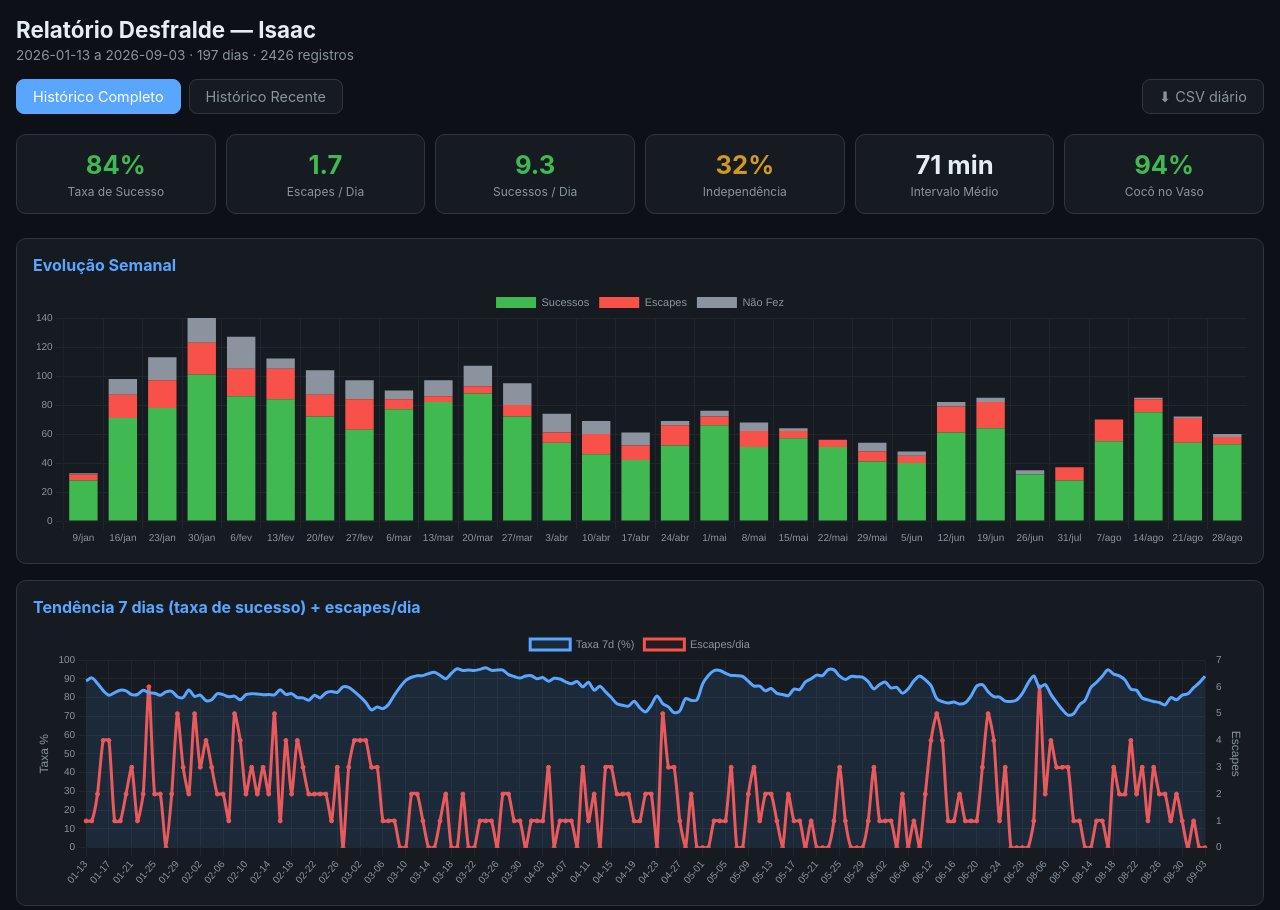
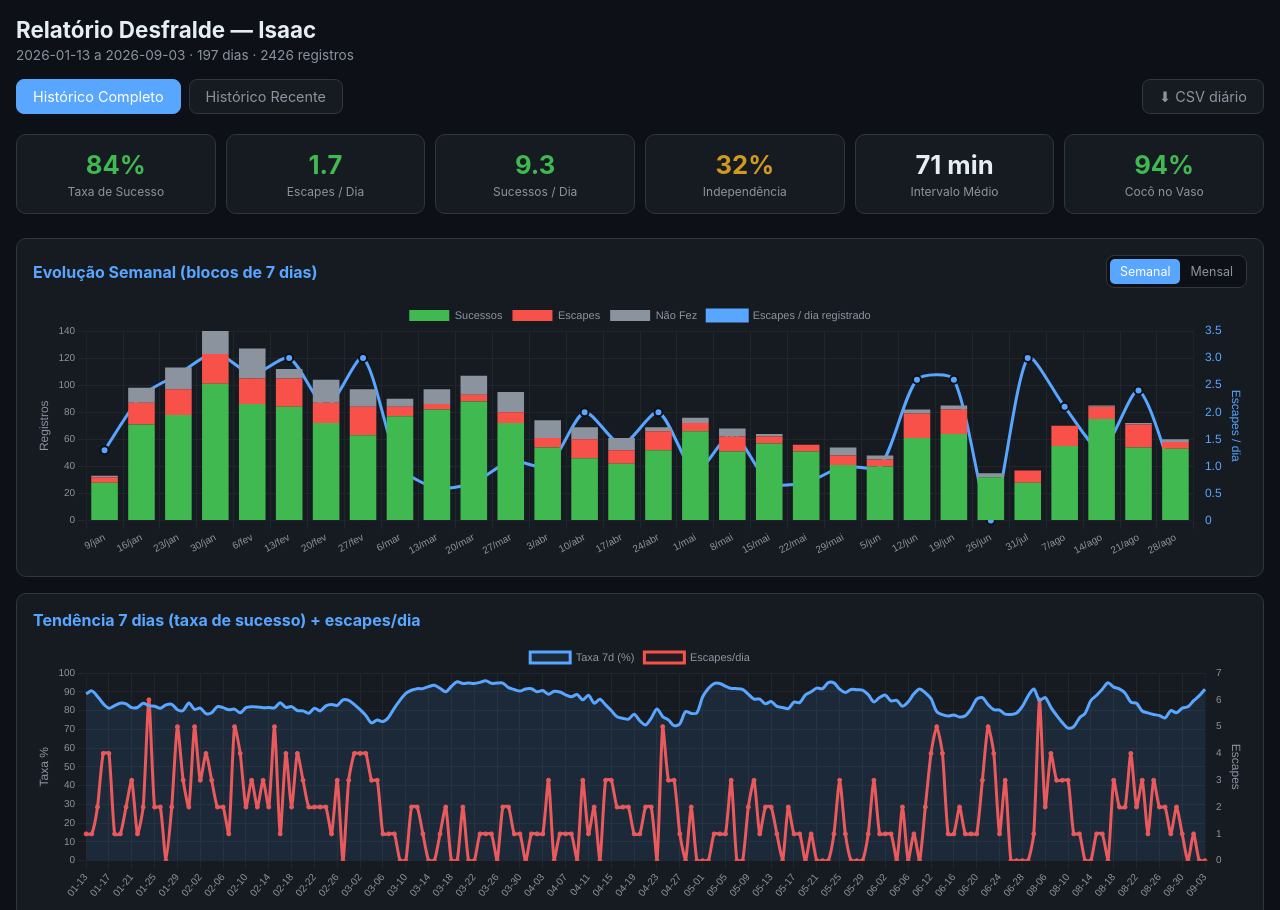
Before and after one commit to tonylampada/xixicoco, a plain HTML site: page index.html in a window 1280 px wide. Shown: the top 910 px of the page. Drawn offline with nearby package versions, Linux system fonts and the light colour scheme.

Commit message:
Add weekly and monthly escape evolution

```diff
--- a/index.html
+++ b/index.html
@@ -4,6 +4,7 @@
 <meta charset="UTF-8">
 <meta name="viewport" content="width=device-width, initial-scale=1.0, viewport-fit=cover">
 <title>Relatório Desfralde — Isaac</title>
+<link rel="icon" href="data:,">
 <script src="https://cdn.jsdelivr.net/npm/chart.js@4"></script>
 <style>
 :root {
@@ -24,6 +25,11 @@ h1 { font-size:1.4em; margin-bottom:4px; }
 .kpi .label { font-size:0.75em; color:var(--muted); margin-top:4px; }
 .card { background:var(--surface); border:1px solid var(--border); border-radius:10px; padding:16px; margin-bottom:16px; }
 .card h2 { font-size:1em; margin-bottom:12px; color:var(--accent); }
+.card-header { display:flex; align-items:center; justify-content:space-between; gap:12px; margin-bottom:12px; }
+.card-header h2 { margin-bottom:0; }
+.aggregation-toggle { display:flex; flex-shrink:0; padding:3px; border:1px solid var(--border); border-radius:8px; background:var(--bg); }
+.aggregation-toggle button { padding:5px 10px; border:0; border-radius:5px; background:transparent; color:var(--muted); cursor:pointer; font:inherit; font-size:0.78em; }
+.aggregation-toggle button.active { background:var(--accent); color:#fff; }
 canvas { max-height:260px; }
 table { width:100%; border-collapse:collapse; font-size:0.8em; }
 th, td { padding:6px 8px; border-bottom:1px solid var(--border); text-align:left; }
@@ -36,6 +42,7 @@ th { color:var(--muted); font-weight:600; }
 .loading { text-align:center; padding:60px; color:var(--muted); }
 @media(max-width:600px) {
   .kpis { grid-template-columns:repeat(2,1fr); }
+  .card-header { align-items:flex-start; flex-direction:column; }
   table { font-size:0.7em; }
   th, td { padding:4px; }
 }
@@ -60,6 +67,7 @@ th { color:var(--muted); font-weight:600; }
 const CSV_URL = 'xixicoco.csv';
 let allRows = [];
 let currentTab = 'full';
+let evolutionAggregation = 'weekly';
 
 // Parse CSV
 function parseCSV(text) {
@@ -229,6 +237,27 @@ function computeData(rows) {
     });
   }
 
+  // Monthly — calendar months using only days represented in the filtered CSV
+  const monthMap = new Map();
+  dates.forEach(d => {
+    const key = d.slice(0, 7);
+    if (!monthMap.has(key)) monthMap.set(key, new Set());
+    monthMap.get(key).add(d);
+  });
+  const monthNames = ['jan','fev','mar','abr','mai','jun','jul','ago','set','out','nov','dez'];
+  const months = [...monthMap.entries()].sort().map(([key, monthDates]) => {
+    const monthRows = rows.filter(r => monthDates.has(r.data));
+    const monthEscapes = monthRows.filter(isEscape);
+    return {
+      label: `${monthNames[Number(key.slice(5, 7)) - 1]}/${key.slice(0, 4)}`,
+      days: monthDates.size,
+      success: monthRows.filter(isSuccess).length,
+      escape: monthEscapes.length,
+      nao_fez: monthRows.filter(isNaoFez).length,
+      escapes_per_day: monthDates.size > 0 ? monthEscapes.length / monthDates.size : 0,
+    };
+  });
+
   // 7-day rolling
   const daily = new Map();
   dates.forEach(d => daily.set(d, { success: 0, escape: 0 }));
@@ -332,7 +361,7 @@ function computeData(rows) {
   return {
     periodo: { inicio: firstDate, fim: lastDate, dias: numDays, total: rows.length },
     kpis: { taxaSucesso, escapesPerDay: (escapes.length / numDays), sucessosPerDay: (successes.length / numDays), indPct, avgInterval, cocoPct },
-    weeks, trend, escPeriod, dowData, activities, initiative,
+    weeks, months, trend, escPeriod, dowData, activities, initiative,
     escapeSubtypeTotals, escapeSubtypeWeekly,
     coco: { total: cocoTotal, noVaso: cocoVaso, escape: cocoEscape.length, pct: cocoPct },
     naoFez: { total: naoFez.length, perDay: (naoFez.length / numDays) }
@@ -369,7 +398,13 @@ function render(data) {
     </div>
 
     <div class="card">
-      <h2>Evolução Semanal</h2>
+      <div class="card-header">
+        <h2 id="evolutionTitle">Evolução Semanal (blocos de 7 dias)</h2>
+        <div class="aggregation-toggle" role="group" aria-label="Agrupamento do gráfico de evolução">
+          <button type="button" data-aggregation="weekly">Semanal</button>
+          <button type="button" data-aggregation="monthly">Mensal</button>
+        </div>
+      </div>
       <canvas id="weeklyChart"></canvas>
     </div>
 
@@ -462,18 +497,50 @@ function render(data) {
     }
   };
 
-  // Weekly stacked
+  const evolutionData = evolutionAggregation === 'weekly' ? D.weeks : D.months;
+  document.getElementById('evolutionTitle').textContent = evolutionAggregation === 'weekly'
+    ? 'Evolução Semanal (blocos de 7 dias)'
+    : 'Evolução Mensal (mês calendário)';
+  document.querySelectorAll('[data-aggregation]').forEach(button => {
+    const active = button.dataset.aggregation === evolutionAggregation;
+    button.classList.toggle('active', active);
+    button.setAttribute('aria-pressed', String(active));
+    button.addEventListener('click', () => {
+      evolutionAggregation = button.dataset.aggregation;
+      applyFilter();
+    });
+  });
+
+  // Evolution: stacked totals plus escapes per represented day
   charts.push(new Chart(document.getElementById('weeklyChart'), {
     type: 'bar',
     data: {
-      labels: D.weeks.map(w => w.label),
+      labels: evolutionData.map(period => period.label),
       datasets: [
-        { label: 'Sucessos', data: D.weeks.map(w => w.success), backgroundColor: '#3fb950' },
-        { label: 'Escapes', data: D.weeks.map(w => w.escape), backgroundColor: '#f85149' },
-        { label: 'Não Fez', data: D.weeks.map(w => w.nao_fez), backgroundColor: '#8b949e' },
+        { label: 'Sucessos', data: evolutionData.map(period => period.success), backgroundColor: '#3fb950', yAxisID: 'y' },
+        { label: 'Escapes', data: evolutionData.map(period => period.escape), backgroundColor: '#f85149', yAxisID: 'y' },
+        { label: 'Não Fez', data: evolutionData.map(period => period.nao_fez), backgroundColor: '#8b949e', yAxisID: 'y' },
+        {
+          type: 'line', label: 'Escapes / dia registrado',
+          data: evolutionData.map(period => Number(period.escapes_per_day.toFixed(1))),
+          borderColor: '#58a6ff', backgroundColor: '#58a6ff', pointBackgroundColor: '#58a6ff',
+          pointBorderColor: '#0d1117', pointBorderWidth: 2, pointRadius: 4, pointHoverRadius: 6,
+          tension: 0.25, yAxisID: 'yEscapesPerDay'
+        },
       ]
     },
-    options: { ...chartOpts, scales: { ...chartOpts.scales, x: { ...chartOpts.scales.x, stacked: true }, y: { ...chartOpts.scales.y, stacked: true } } }
+    options: {
+      ...chartOpts,
+      plugins: {
+        ...chartOpts.plugins,
+        tooltip: { callbacks: { label: context => context.dataset.type === 'line' ? `${context.dataset.label}: ${context.parsed.y.toFixed(1)}` : `${context.dataset.label}: ${context.parsed.y}` } }
+      },
+      scales: {
+        x: { ...chartOpts.scales.x, stacked: true },
+        y: { ...chartOpts.scales.y, stacked: true, position: 'left', beginAtZero: true, title: { display: true, text: 'Registros', color: '#8b949e' } },
+        yEscapesPerDay: { position: 'right', beginAtZero: true, grid: { drawOnChartArea: false }, ticks: { color: '#58a6ff', precision: 1 }, title: { display: true, text: 'Escapes / dia', color: '#58a6ff' } }
+      }
+    }
   }));
 
   // Trend
```
